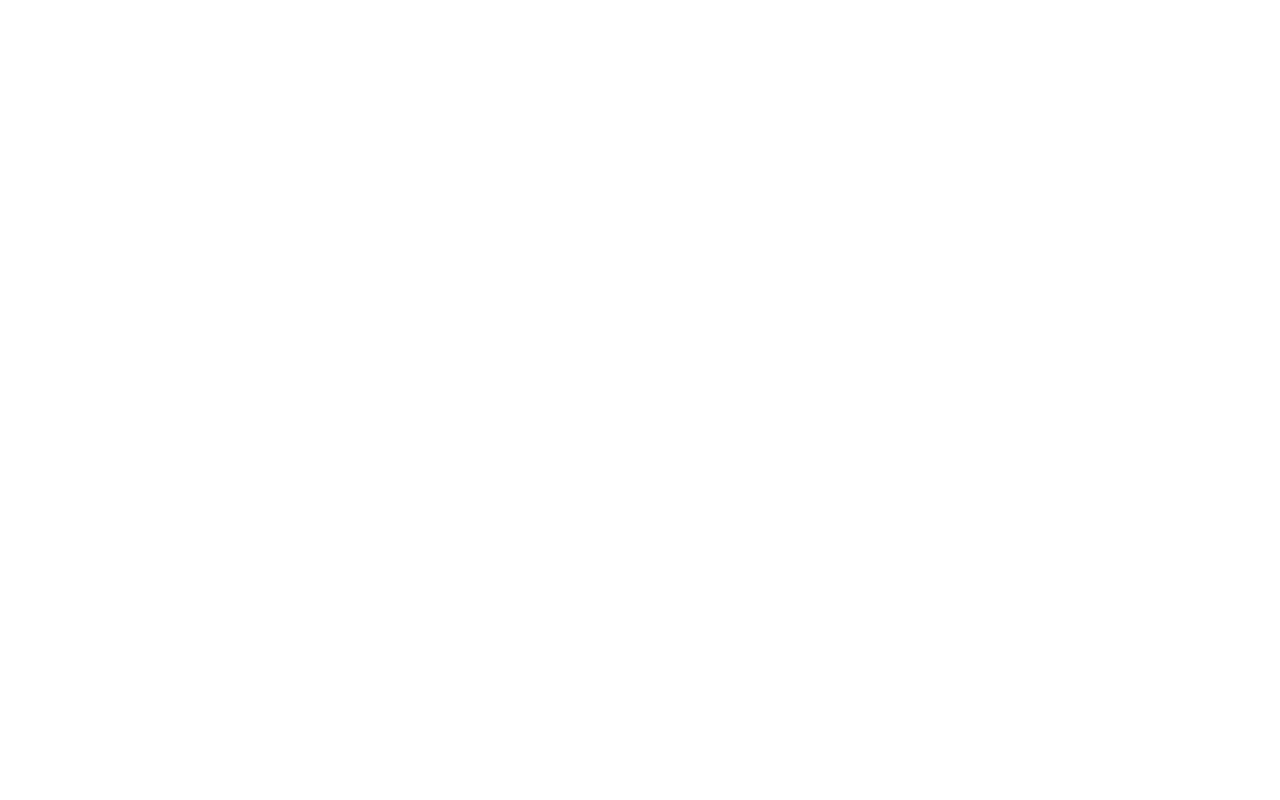
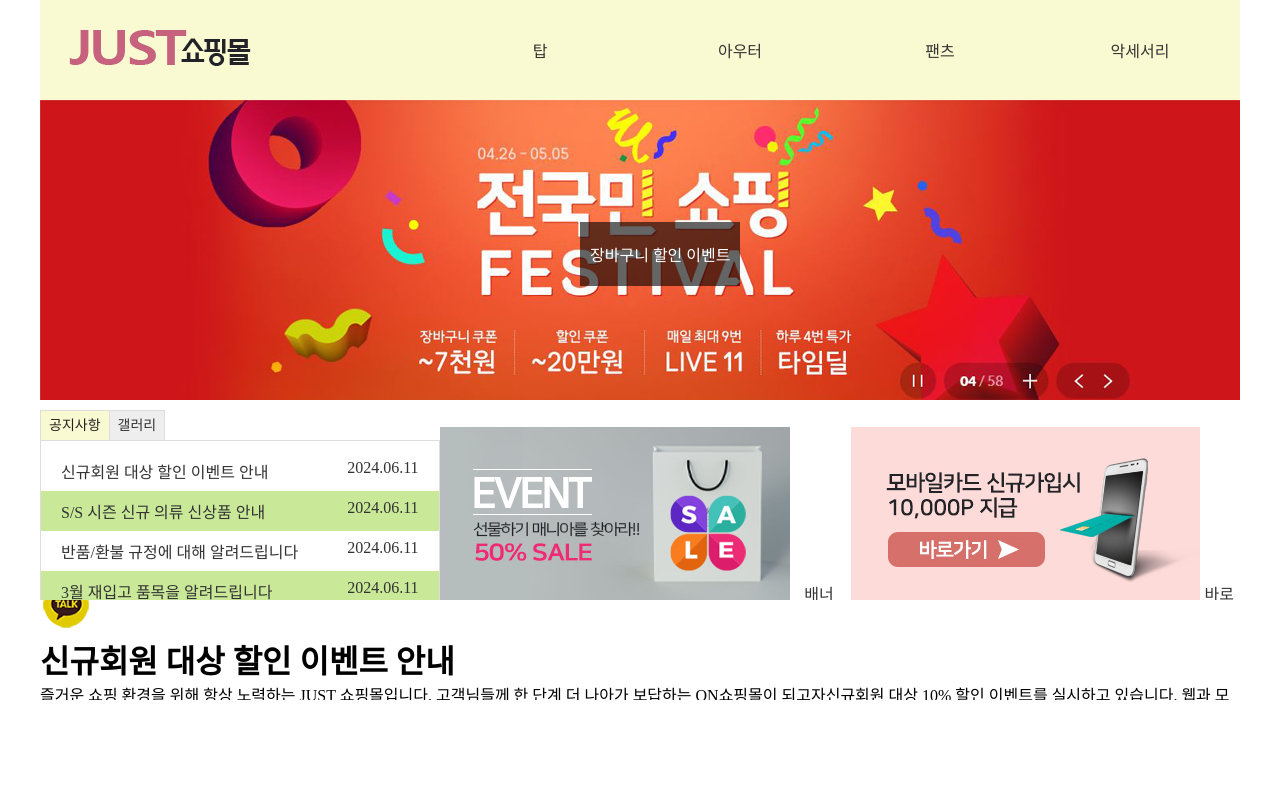
Before and after one commit to zoeznm/practice, a plain HTML site: page a-1.html in a window 1280 px wide. Drawn offline with Linux system fonts and the light colour scheme.

Commit message:
집 가서 하기

```diff
--- a/a-1.html
+++ b/a-1.html
@@ -1,11 +1,141 @@
 <!DOCTYPE html>
-<html lang="en">
+<html lang="ko">
 <head>
   <meta charset="UTF-8">
   <meta name="viewport" content="width=device-width, initial-scale=1.0">
-  <title>Document</title>
+  <title>JUST 쇼핑몰</title>
+  <link rel="stylesheet" href="css/a-1.css">
+  <script src="js/jquery-1.12.3.js"></script>
+  <script src="js/a-1.js"></script>
 </head>
 <body>
-
+  <main>
+    <!-- header -->
+    <header>
+      <a class="logo" href="#">
+        <img src="img/logo.png" alt="logo">
+      </a>
+      <nav class="mainMenu">
+        <a href="#">탑</a>
+        <a href="#">아우터</a>
+        <a href="#">팬츠</a>
+        <a href="#">악세서리</a>
+        <nav class="subMenu">
+          <ul>
+            <li>블라우스</li>
+            <li>티</li>
+            <li>셔츠</li>
+            <li>니트</li>
+          </ul>
+          <ul>
+            <li>자켓</li>
+            <li>코트</li>
+            <li>머플러</li>
+            <li>가디건</li>
+          </ul>
+          <ul>
+            <li>청바지</li>
+            <li>짧은바지</li>
+            <li>긴바지</li>
+            <li>레깅스</li>
+          </ul>
+          <ul>
+            <li>귀고리</li>
+            <li>목걸이</li>
+            <li>반지</li>
+            <li>팔찌</li>
+          </ul>
+        </nav>
+      </nav>
+    </header>
+    <!-- slide -->
+    <div class="slide">
+        <a href="#">
+          <img src="img/slide1.jpg" alt="slide1">
+          <span class="imgtext">쇼핑몰 홈페이지 새단장</span>
+        </a>
+        <a href="#">
+          <img src="img/slide2.jpg" alt="slide2">
+          <span class="imgtext">이달의 쇼핑 이벤트</span>
+        </a>
+        <a href="#">
+          <img src="img/slide3.jpg" alt="slide3">
+          <span class="imgtext">장바구니 할인 이벤트</span>
+        </a>
+    </div>
+    <!-- contents -->
+    <div class="contents">
+      <div>
+        <ul class="tabMenu">
+          <li class="active">
+            <a href="#">공지사항</a>
+            <div class="tabBG notice">
+              <ul>
+                <li><a href="#">신규회원 대상 할인 이벤트 안내<span>2024.06.11</span></a></li>
+                <li><a href="#">S/S 시즌 신규 의류 신상품 안내<span>2024.06.11</span></a></li>
+                <li><a href="#">반품/환불 규정에 대해 알려드립니다<span>2024.06.11</span></a></li>
+                <li><a href="#">3월 재입고 품목을 알려드립니다<span>2024.06.11</span></a></li>
+              </ul>
+            </div>
+          </li>
+          <li>
+            <a href="#">갤러리</a>
+            <div class="tabBG gallery">
+              <ul>
+                <li><a href="#"><img src="img/gallery1.jpg" alt="gallery1"></a></li>
+                <li><a href="#"><img src="img/gallery2.jpg" alt="gallery2"></a></li>
+                <li><a href="#"><img src="img/gallery3.jpg" alt="gallery3"></a></li>
+              </ul>
+            </div>
+          </li>
+        </ul>
+      </div>
+      <div class="banner">
+        <a href="#">
+          <img src="img/banner_img.jpg" alt="banner">
+          <span>배너</span>
+        </a>
+      </div>
+      <div class="direct">
+        <a href="#">
+          <img src="img/shortcut_img.jpg" alt="direct">
+          <span>바로가기</span>
+        </a>
+      </div>
+    </div>
+    <!-- footer -->
+    <footer>
+      <div class="logo2">
+        <a href="#">
+          <img src="img/logo2.png" alt="logo2">
+        </a>
+      </div>
+      <div>
+        COPYRIGHT © by WEBDESIGN. ALL RIGHTS RESERVED
+      </div>
+      <div class="sns">
+        <a href="#">
+          <img src="img/sns1.png" alt="sns1">
+        </a>
+        <a href="#">
+          <img src="img/sns2.png" alt="sns2">
+        </a>
+        <a href="#">
+          <img src="img/sns3.png" alt="sns3">
+        </a>
+      </div>
+    </footer>
+    <!-- modal -->
+    <div id="modalWrap">
+      <div class="modal">
+        <h1>신규회원 대상 할인 이벤트 안내</h1>
+        <p>
+          즐거운 쇼핑 환경을 위해 항상 노력하는 JUST 쇼핑몰입니다.
+          고객님들께 한 단계 더 나아가 보답하는 ON쇼핑몰이 되고자신규회원 대상 10% 할인 이벤트를 실시하고 있습니다. 웹과 모바일에서 모두 이용 가능하며, 수준 높은 서비스를 위해 앞으로도 꾸준히 노력할 것을 약속드립니다.
+        </p>
+        <button class="btn">닫기</button>
+      </div>
+    </div>
+  </main>
 </body>
 </html>
--- a/css/a-1.css
+++ b/css/a-1.css
@@ -0,0 +1,169 @@
+@charset "utf-8";
+* {
+  padding: 0;
+  margin: 0;
+  box-sizing: border-box;
+}
+a {
+  display: block;
+  text-decoration: none;
+  color: #333333;
+}
+li {
+  list-style: none;
+}
+
+main {
+  width: 1200px;
+  height: 700px;
+  overflow: hidden;
+  margin: 0 auto;
+  justify-content: center;
+  align-items: center;
+  background-color: #ffffff;
+}
+header {
+  width: inherit;
+  height: 100px;
+  background-color: lightgoldenrodyellow;
+  display: flex;
+  justify-content: space-between;
+  align-items: center;
+}
+.logo {
+padding-left: 20px;
+}
+.logo > img {
+  width: 200px;
+  height: 40px;
+}
+.mainMenu {
+  position: relative;
+  width: 800px;
+  justify-content: space-between;
+  display: flex;
+  align-items: center;
+}
+.mainMenu a {
+  padding: 20px 0;
+  width: 25%;
+  height: 100%;
+  text-align: center;
+}
+.mainMenu a:hover {
+  background-color: #ffffff;
+  color: #333333;
+}
+.subMenu {
+  width: 800px;
+  position: absolute;
+  top: 79px;
+  display: flex;
+  z-index: 1;
+  background-color: #ffffff;
+  color: #333333;
+}
+.subMenu  ul {
+  width: 25%;
+  text-align: center;
+}
+.subMenu > ul > li {
+  padding: 20px 0;
+}
+.subMenu > ul > li:hover {
+  background-color: lightgoldenrodyellow;
+  color: #333333;
+}
+.slide {
+  position: relative;
+  width: 1200px;
+  height: 300px;
+  overflow: hidden;
+}
+.slide > a {
+  position: absolute;
+  top: 0;
+  left: 0;
+}
+.slide > a >img {
+  height: 100%;
+}
+.imgtext {
+  position: absolute;
+  top: 40%;
+  left: 45%;
+  padding: 20px 10px;
+  color: #ffffff;
+  background-color: rgba(0, 0, 0, 0.6);
+}
+.contents {
+  overflow: hidden;
+  position: absolute;
+  width: 1200px;
+  height: 200px;
+  display: flex;
+  justify-content: space-between;
+  background-color: #ffffff;
+}
+.contents div {
+  width: 33.3%;
+}
+.tabMenu {
+  display: flex;
+}
+.tabMenu > li > a {
+  margin: 10px 0;
+  padding: 0px 8px;
+  background-color: #eeeeee;
+  line-height: 30px;
+  font-size: 14px;
+  text-align: center;
+  border: 1px solid #dddddd;
+}
+.tabMenu > li > a:hover {
+  background-color: #ffffff;
+  color: #222322;
+}
+.tabMenu > li:first-child > a {
+  border-right:none ;
+}
+.tabMenu > li.active > a {
+  background-color: lightgoldenrodyellow;
+  color: #222322;
+}
+.tabBG {
+  top: 40px;
+  height: 168px;
+  background-color: #ffffff;
+  position: absolute;
+  overflow: hidden;
+
+}
+.tabMenu > li.active div  {
+  border: 1px solid #dddddd;
+  z-index: 1;
+}
+.notice > ul  {
+  margin: 10px 0;
+}
+.notice > ul > li {
+  padding: 8px 20px;
+}
+.notice > ul > li:nth-child(even) {
+  background-color: rgba(120, 200, 0, 0.4);
+}
+.notice > ul > li:hover {
+  background-color: rgba(120, 200, 0, 0.7);
+}
+.notice > ul > li > a > span {
+  float: right;
+}
+.gallery {
+  left: 0;
+}
+.gallery > ul {
+  justify-content: space-around;
+}
+.gallery > ul > li img:hover {
+  opacity: 0.5;
+}
--- a/js/a-1.js
+++ b/js/a-1.js
@@ -0,0 +1,20 @@
+$(document).ready(function(){
+// ! 메인메뉴
+$(".subMenu").hide();
+$(".mainMenu").mouseover(function(){
+  $(".subMenu").stop().slideDown(300);
+}).mouseout(function(){
+  $(".subMenu").stop().slideUp(300);
+});
+// ! 슬라이드
+// $(".slide > a:gt(0)").hide();
+
+// setInterval(function(){
+//   $('.slide a:first-child').fadeOut()
+//   .next('a').fadeIn()
+//   .end().appendTo('.slide');
+// }, 3000);
+// ! 탭메뉴
+
+// ! 모달창
+});
```
